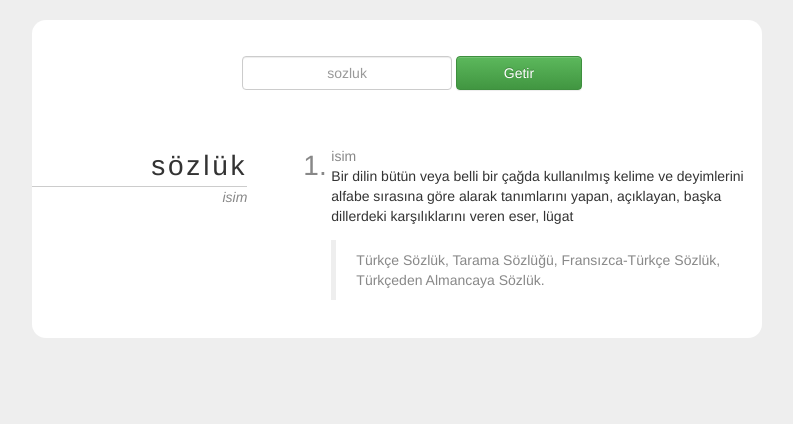
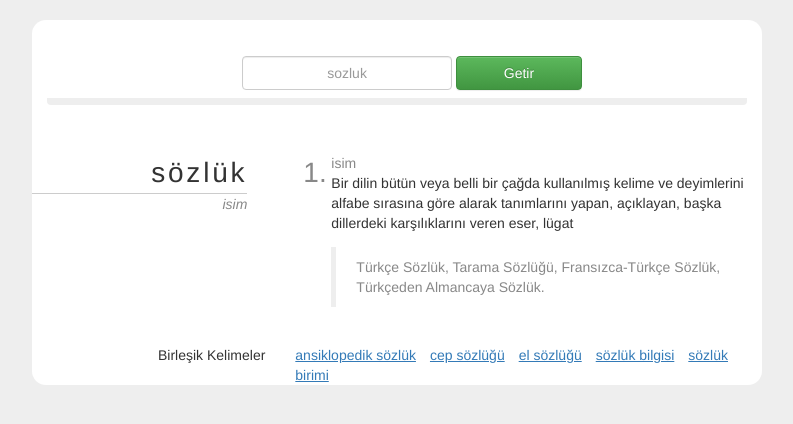
Before and after one commit to tayfun/sozluk, a React (Create React App) app in the folder front-end/: page / in a window 1280 px wide. Shown: the top 424 px of the page, without its empty margins (243-1036 px from the left). Built offline with nearby package versions, Linux system fonts and the light colour scheme.

Commit message:
Add extra info about entries.

```diff
--- a/front-end/src/App.js
+++ b/front-end/src/App.js
@@ -184,11 +184,37 @@ class Sources extends Component {
 }
 
 
+class ExtraInfo extends Component {
+  render() {
+    if (!this.props.entries.length) {
+      return null;
+    }
+    this.props.entries.sort();
+    return (
+      <div className="ExtraInfo">
+        <div className="col-sm-4 ExtraInfoTitle">{this.props.title}</div>
+        <div className="col-sm-8">
+          <div className={this.props.name}>
+          {
+            this.props.entries.map(function(entry, i) {
+              return <a key={i} href={"/sozluk/#" + encodeURIComponent(entry)}>{entry}</a>;
+            }, this)
+          }
+          </div>
+        </div>
+      </div>
+    )
+  }
+}
+
+
 class Entry extends Component {
   render() {
     return (
       <div className="Entry">
         <Sources sources={this.props.entry.sources} entry={this.props.entry.entry} />
+        <ExtraInfo name="idioms" entries={this.props.entry.related_entries.idioms} title="Deyimler" />
+        <ExtraInfo name="compound_entries" entries={this.props.entry.related_entries.compound_entries} title="Birleşik Kelimeler" />
       </div>
     );
   }
--- a/front-end/src/index.css
+++ b/front-end/src/index.css
@@ -116,6 +116,7 @@ input {
   background-image: none;
   box-shadow: none;
   border: 0px;
+  border-bottom: 0.5em solid #eee;
 }
 
 .EntryHeader {
@@ -180,3 +181,13 @@ ol li:before {
   color: #888;
   margin-top: 1em;
 }
+
+.ExtraInfoTitle {
+  text-align: right;
+  margin-bottom: 1em;
+}
+
+.ExtraInfo a {
+  margin-right: 1em;
+  text-decoration: underline;
+}
```
